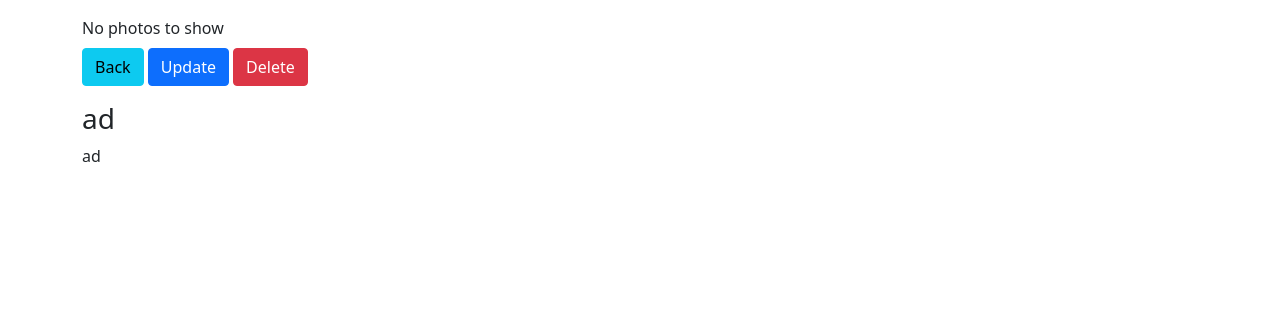
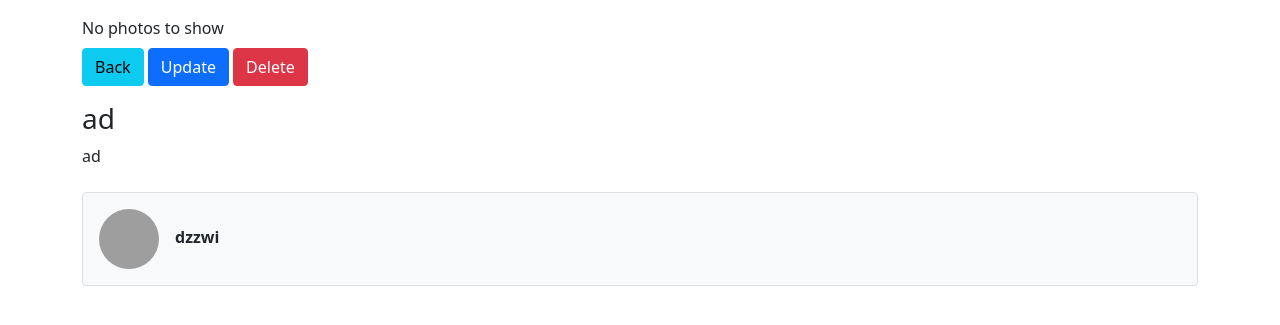
Before and after one commit to Zhizheng19/dj_ajax, a Django app: page /30/ in a window 1280 px wide. Shown: the part 56-381 px from the top of the page. Run offline with Django 4.2, Linux system fonts and the light colour scheme; a user stored in the database is signed in; data comes from the database, SQL or seed files in the repository; data that the repository does not hold is empty; some libraries are stand-ins or nearby versions; grey boxes are pictures that could not be loaded.

Commit message:
Added author footer to the post detail page.

```diff
--- a/src/posts/templates/posts/detail.html
+++ b/src/posts/templates/posts/detail.html
@@ -86,4 +86,14 @@
         <div class="spinner-border" role="status"></div>
     </div>
     <div class="mt-1" id="post-box"></div>
+</hr>
+    <div class="mt-4 p-3 border rounded bg-light">
+        <div class="d-flex align-items-center">
+            <img src="{{ obj.author.avatar.url }}" alt="{{ obj.author.user.username }}" class="rounded-circle me-3" width="60px" height="60px">
+            <div>
+                <p class="mb-1"><strong>{{ obj.author.user.username }}</strong></p>
+            </div>
+        </div>
+    </div>
+
 {% endblock content %}
```
